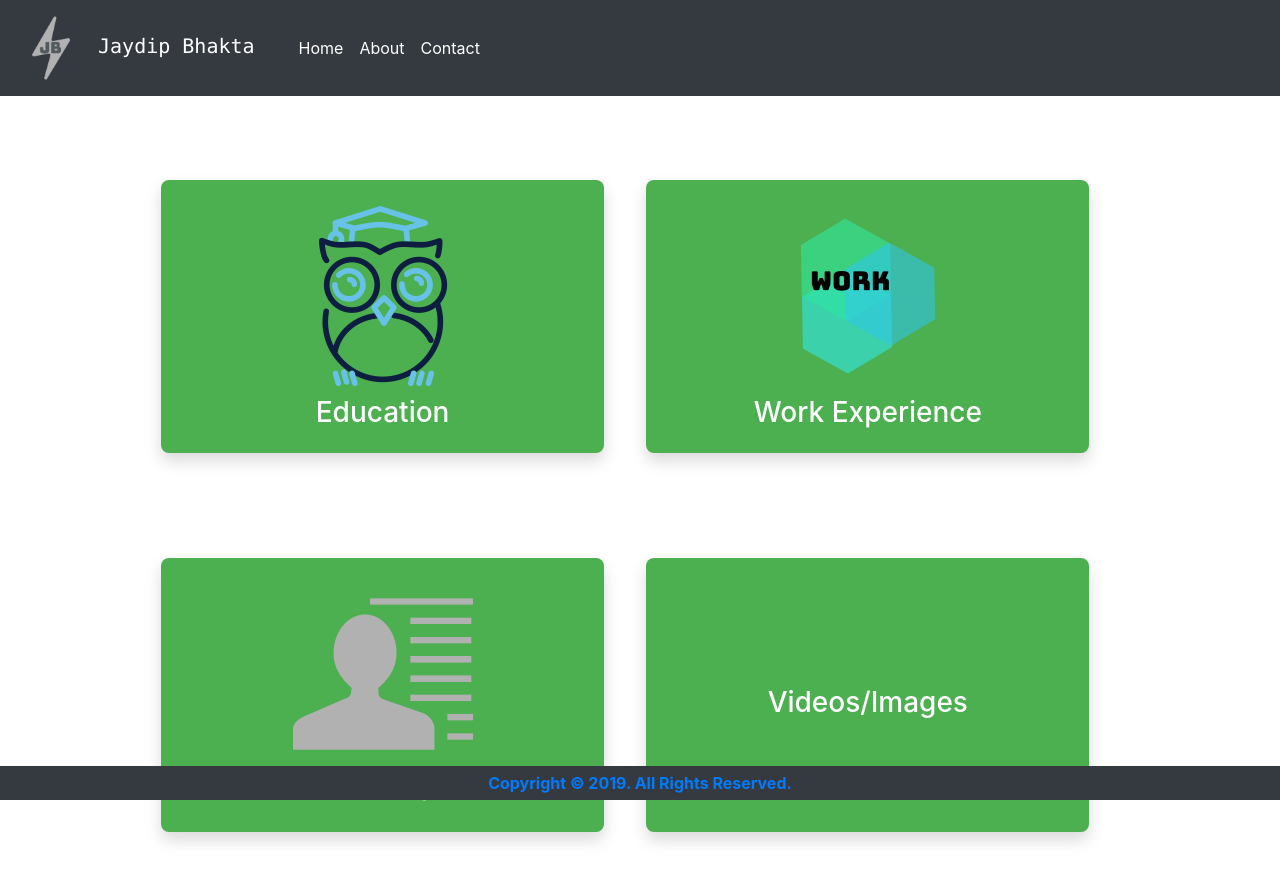
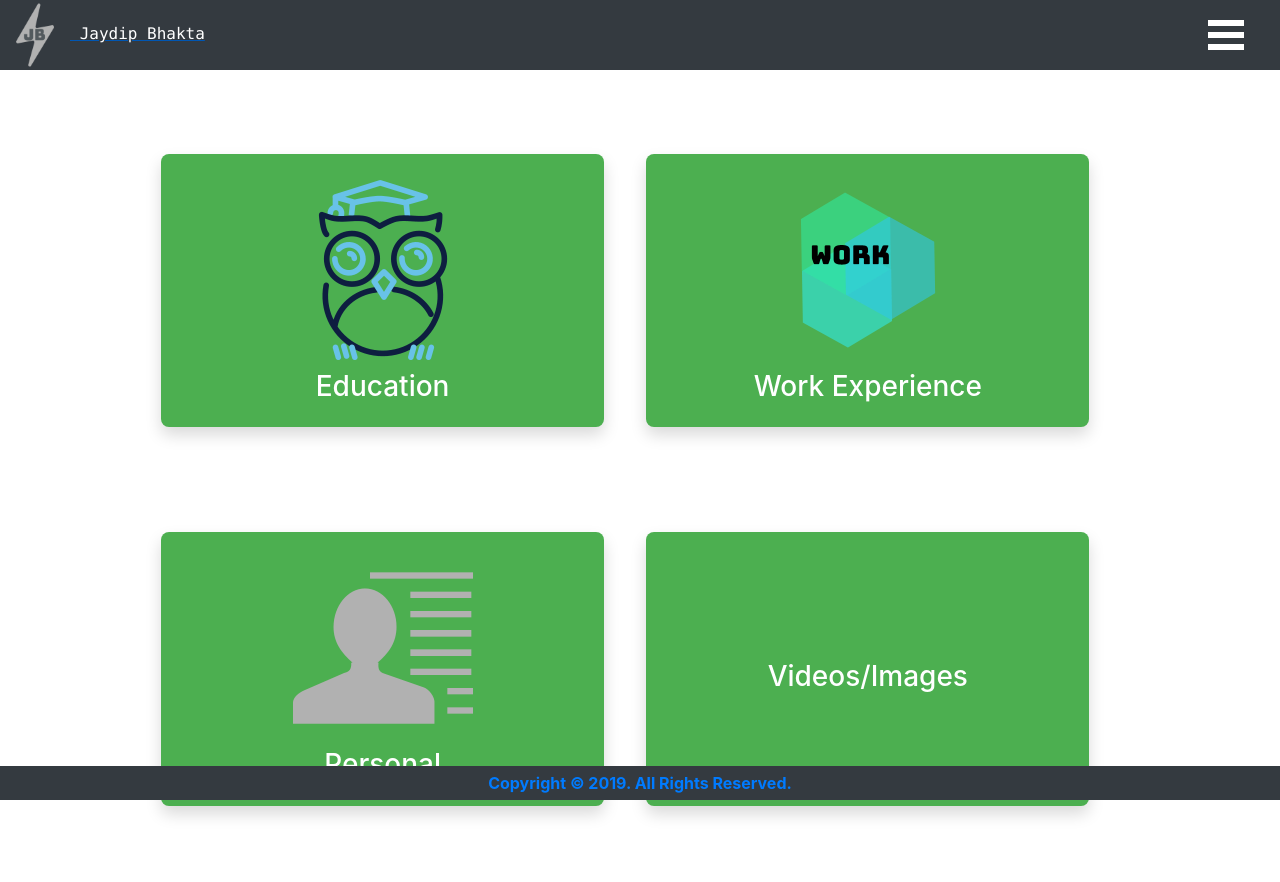
Before and after one commit to jsbhakta/jaydip-bhakta, a React (Create React App) app: page /about in a window 1280 px wide. Shown: the top 882 px of the page. Built offline with nearby package versions, Linux system fonts and the light colour scheme.

Commit message:
header-menu-hamburger-style

```diff
--- a/package.json
+++ b/package.json
@@ -10,6 +10,7 @@
     "bootstrap": "^4.4.1",
     "globals": "^13.0.0",
     "react": "^16.11.0",
+    "react-burger-menu": "^2.6.13",
     "react-dom": "^16.11.0",
     "react-favicon": "0.0.18",
     "react-redux": "^7.2.0",
--- a/src/components/header.jsx
+++ b/src/components/header.jsx
@@ -1,6 +1,7 @@
 /* eslint-disable no-undef */
 import React, { Component } from "react";
-import { Link } from 'react-router-dom'
+import { Link } from "react-router-dom";
+import { slide as Menu } from "react-burger-menu";
 import '../styles/header.css';
 
 class Header extends Component {
@@ -8,8 +9,7 @@ class Header extends Component {
   render() {
     return (
       <header className="Header">
-        <nav className="navbar navbar-expand-lg navbar-light bg-dark">
-          <Link className="navbar-brand" to="/">
+        <Link className="" to="/">
           <img
           src={require("../img/logo.png")}
           height="70"
@@ -18,23 +18,14 @@ class Header extends Component {
           />
         <div className="name text-white"> Jaydip Bhakta</div>
         </Link>
-          <button className="navbar-toggler" type="button" data-toggle="collapse" data-target="#navbarNavDropdown" aria-controls="navbarNavDropdown" aria-expanded="false" aria-label="Toggle navigation">
-            <span className="navbar-toggler-icon"></span>
-          </button>
-          <div className="collapse navbar-collapse" id="navbarNavDropdown">
-            <ul className="navbar-nav">
-              <li className="nav-item active">
-                <Link className="nav-link text-white" to="/">Home <span className="sr-only">(current)</span></Link>
-              </li>
-              <li className="nav-item">
-                <Link className="nav-link text-white" to="/about">About</Link>
-              </li>
-              <li className="nav-item">
-                <Link className="nav-link text-white" to="/contact">Contact</Link>
-              </li>
-            </ul>
+        <div className="menu-style">
+          <Menu isOpen={ false } >
+            <a id="home" className="menu-item" href="/">Home</a>
+            <a id="about" className="menu-item" href="/about">About</a>
+            <a id="contact" className="menu-item" href="/contact">Contact</a>
+          </Menu>
         </div>
-        </nav>
+
       </header>
     );
   }
--- a/src/styles/header.css
+++ b/src/styles/header.css
@@ -1,15 +1,84 @@
 .Header {
-  display: inline;
-  ackground-color: #f8f9fa!important;
+  width: 100%;
+  background-color: #343a40;
 }
 
 .name {
+  width: 50%;
   display: inline;
   margin-right: 1em;
   font-family: "Lucida Console", Courier, monospace;
 }
 
-menu-style {
+.menu-style {
+  display: inline;
   float: right;
-  display: inline;
 }
+
+/* Position and sizing of burger button */
+.bm-burger-button {
+  position: fixed;
+  width: 36px;
+  height: 30px;
+  right: 36px;
+  top: 20px;
+}
+
+/* Color/shape of burger icon bars */
+.bm-burger-bars {
+  background: white;
+}
+
+/* Color/shape of burger icon bars on hover*/
+.bm-burger-bars-hover {
+  background: green;
+}
+
+/* Position and sizing of clickable cross button */
+.bm-cross-button {
+  height: 24px;
+  width: 24px;
+}
+
+/* Color/shape of close button cross */
+.bm-cross {
+  background: #bdc3c7;
+}
+
+/*
+Sidebar wrapper styles
+Note: Beware of modifying this element as it can break the animations - you should not need to touch it in most cases
+*/
+.bm-menu-wrap {
+  position: fixed;
+  height: 100%;
+}
+
+/* General sidebar styles */
+.bm-menu {
+  background: #343a40;
+  padding: 2.5em 1.5em 0;
+  font-size: 1.50em;
+}
+
+/* Morph shape necessary with bubble or elastic */
+.bm-morph-shape {
+  fill: #373a47;
+}
+
+/* Wrapper for item list */
+.bm-item-list {
+  color: #b8b7ad;
+  padding: 0.8em;
+}
+
+/* Individual item */
+.bm-item {
+  display: inline-block;
+  margin-top: 10%;
+}
+
+/* Styling of overlay */
+.bm-overlay {
+  background: rgba(0, 0, 0, 0.3);
+}
```
Also changed, not shown: 1 other file (tests, documents, lock files or other folders). Lines whose indentation alone changed are shown as unchanged.
